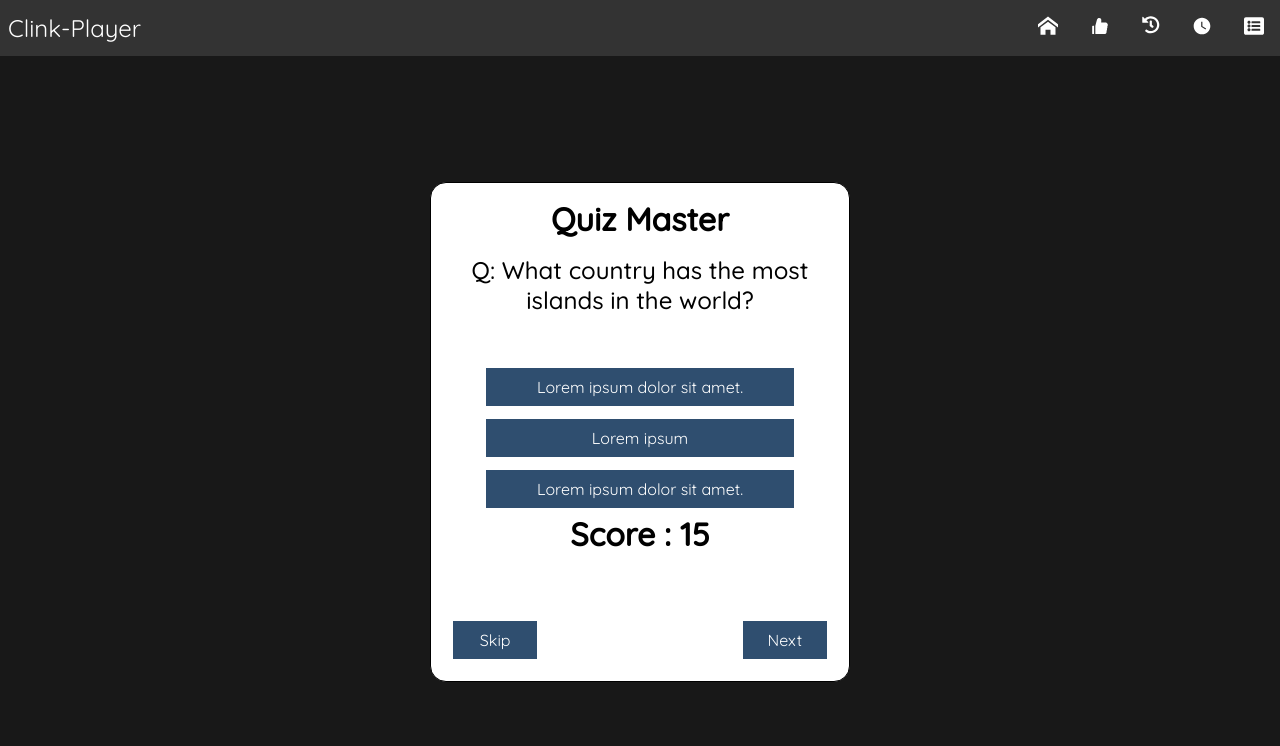
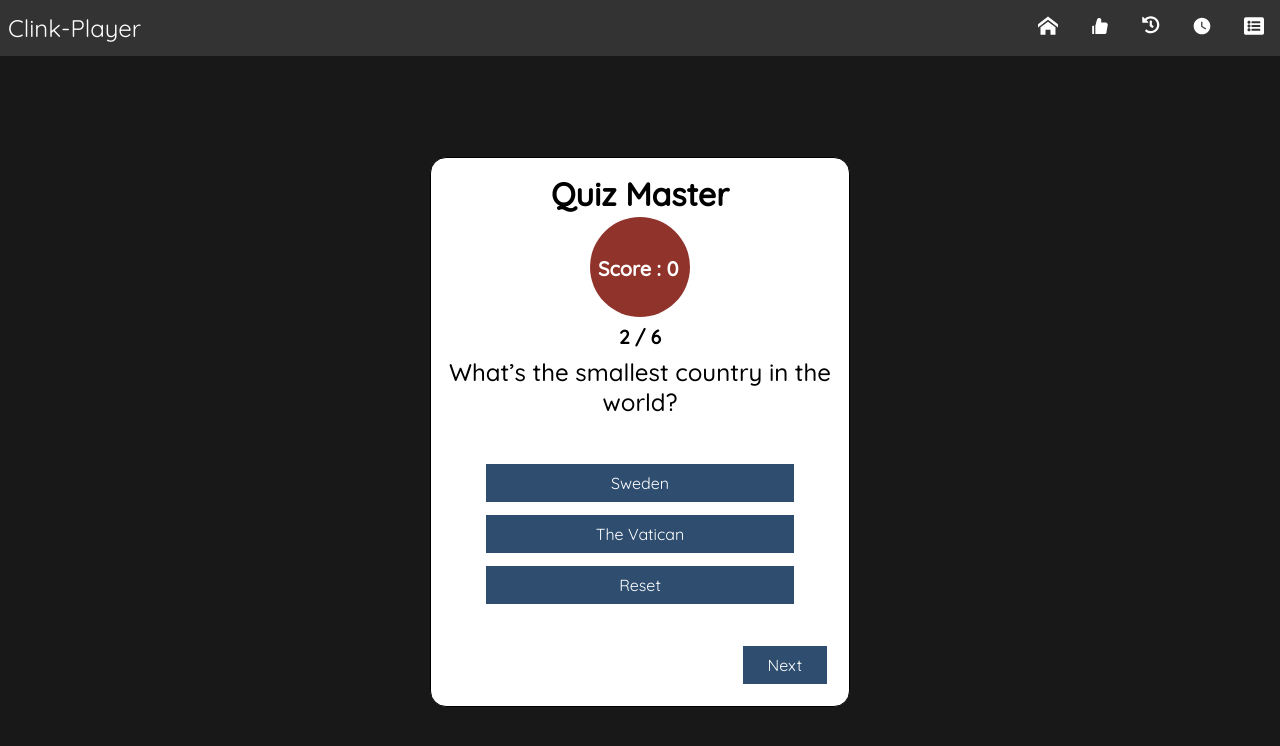
Before and after one commit to syed-minhaj-hussain/quiz-master, a React (Create React App) app: page / in a window 1280 px wide. Shown: the top 746 px of the page. Built offline with nearby package versions, Linux system fonts and the light colour scheme.

Commit message:
added the logic / functionality

```diff
--- a/src/components/quiz/PlayQuiz.tsx
+++ b/src/components/quiz/PlayQuiz.tsx
@@ -1,30 +1,167 @@
+import { stat } from "fs";
+import { useReducer } from "react";
+import { quiz } from "../../quizDB";
 import playQuizModule from "./playQuiz.module.css";
 export const PlayQuiz = () => {
+  type ACTIONTYPE =
+    | { type: "RESET" }
+    | {
+        type: "RIGHT-ANSWER";
+        payload: { score: number; disabled: boolean };
+      }
+    | {
+        type: "WRONG-ANSWER";
+        payload: { score: number; disabled: boolean };
+      }
+    | {
+        type: "NEXT-QUESTION";
+      };
+
+  type stateType = {
+    score: number;
+    currentQuestion: number;
+    disabled: boolean;
+    disableNext: boolean;
+  };
+
+  const quizReducer = (state: stateType, action: ACTIONTYPE) => {
+    switch (action.type) {
+      case "RESET":
+        return { ...state, score: 0, currentQuestion: 0, disabled: false };
+      case "RIGHT-ANSWER":
+        return {
+          ...state,
+          score: state.score + action?.payload?.score,
+          disabled: action?.payload?.disabled,
+        };
+      case "WRONG-ANSWER":
+        return {
+          ...state,
+          score: state.score - action?.payload?.score,
+          disabled: action?.payload?.disabled,
+        };
+      case "NEXT-QUESTION":
+        if (state.currentQuestion === quiz.questions.length - 1) {
+          return {
+            ...state,
+            disableNext: true,
+          };
+        }
+        return {
+          ...state,
+          currentQuestion: state.currentQuestion + 1,
+          disableNext: false,
+          disabled: false,
+        };
+      default:
+        return state;
+    }
+  };
+  const [state, dispatch] = useReducer(quizReducer, {
+    score: 0,
+    currentQuestion: 1,
+    disabled: false,
+    disableNext: false,
+  });
   return (
     <>
       <div className={playQuizModule.container}>
         <div className={playQuizModule.card}>
           <div className={playQuizModule.head}>
             <h1 className={playQuizModule.heading}>Quiz Master</h1>
+            <div className={playQuizModule.score}>
+              <p>Score : {state.score}</p>
+            </div>
+            <p className={playQuizModule.currentQuestion}>
+              {state.currentQuestion + 1} / {quiz.questions.length}
+            </p>
             <h1 className={playQuizModule.question}>
-              Q: What country has the most islands in the world?{" "}
+              {quiz.questions[state.currentQuestion].question}
             </h1>
           </div>
           <div className={playQuizModule.body}>
-            <button className={playQuizModule.btn}>
-              Lorem ipsum dolor sit amet.
+            <button
+              className={playQuizModule.btn}
+              style={{
+                backgroundColor: `${
+                  state.disabled
+                    ? quiz.questions[state.currentQuestion].options[0].isRight
+                      ? "green"
+                      : "red"
+                    : "#2f4e6f"
+                }`,
+                color: "#fff",
+              }}
+              onClick={() => {
+                if (quiz.questions[state.currentQuestion].options[0].isRight) {
+                  dispatch({
+                    type: "RIGHT-ANSWER",
+                    payload: { score: 1, disabled: true },
+                  });
+                } else {
+                  dispatch({
+                    type: "WRONG-ANSWER",
+                    payload: { score: 1, disabled: true },
+                  });
+                }
+              }}
+              disabled={state?.disabled}
+            >
+              {quiz.questions[state.currentQuestion].options[0].text}
             </button>
-            <button className={playQuizModule.btn}>Lorem ipsum</button>
-            <button className={playQuizModule.btn}>
-              Lorem ipsum dolor sit amet.
+            <button
+              className={playQuizModule.btn}
+              style={{
+                backgroundColor: `${
+                  state.disabled
+                    ? quiz.questions[state.currentQuestion].options[1].isRight
+                      ? "green"
+                      : "red"
+                    : "#2f4e6f"
+                }`,
+                color: "#fff",
+              }}
+              onClick={() => {
+                if (quiz.questions[state.currentQuestion].options[1].isRight) {
+                  dispatch({
+                    type: "RIGHT-ANSWER",
+                    payload: { score: 1, disabled: true },
+                  });
+                } else {
+                  dispatch({
+                    type: "WRONG-ANSWER",
+                    payload: { score: 1, disabled: true },
+                  });
+                }
+              }}
+              disabled={state?.disabled}
+            >
+              {quiz.questions[state.currentQuestion].options[1].text}
             </button>
-            <button className={`${playQuizModule.btn} ${playQuizModule.left}`}>
+            <button
+              className={playQuizModule.btn}
+              onClick={() =>
+                dispatch({
+                  type: "RESET",
+                })
+              }
+            >
+              Reset
+            </button>
+            {/*<button className={`${playQuizModule.btn} ${playQuizModule.left}`}>
               Skip
-            </button>
-            <button className={`${playQuizModule.btn} ${playQuizModule.right}`}>
+            </button> */}
+            <button
+              className={`${playQuizModule.btn} ${playQuizModule.right}`}
+              onClick={() =>
+                dispatch({
+                  type: "NEXT-QUESTION",
+                })
+              }
+              disabled={state.disableNext}
+            >
               Next
             </button>
-            <h1 className={playQuizModule.heading}>Score : 15</h1>
           </div>
         </div>
       </div>
--- a/src/components/quiz/playQuiz.module.css
+++ b/src/components/quiz/playQuiz.module.css
@@ -18,7 +18,7 @@
 }
 .card {
   width: 420px;
-  height: 500px;
+  height: 550px;
   border: 0.1rem solid #000;
   margin: 1rem auto;
   padding: 1rem;
@@ -29,17 +29,42 @@
   position: relative;
 }
 .head {
-  height: 35%;
+  height: 55%;
 }
 .body {
-  height: 65%;
+  height: 45%;
 }
 .heading {
   font-size: 2rem;
   font-weight: bolder;
 }
+
+.score {
+  max-width: 100px;
+  margin: 0.2rem auto;
+  height: 100px;
+  padding: 0.1rem;
+  background-color: #90342b;
+  border: none;
+  border-radius: 50%;
+  position: relative;
+}
+.score > p {
+  position: absolute;
+  top: 39%;
+  left: 0.5rem;
+  text-align: center;
+  font-size: 1.25rem;
+  font-weight: 600;
+  color: #fff;
+}
+.currentQuestion {
+  font-size: 1.2rem;
+  font-weight: 600;
+  margin-top: 0.5rem;
+}
 .question {
-  margin-top: 1rem;
+  margin-top: 0.5rem;
   font-size: 1.5rem;
   font-weight: 500;
 }
```
